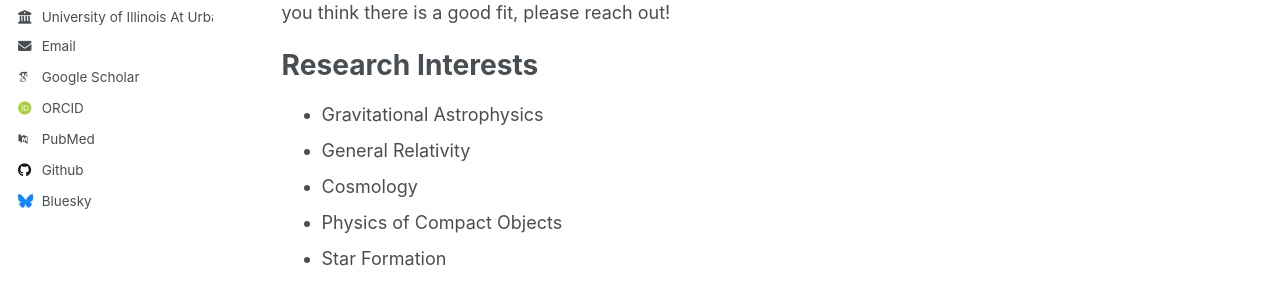
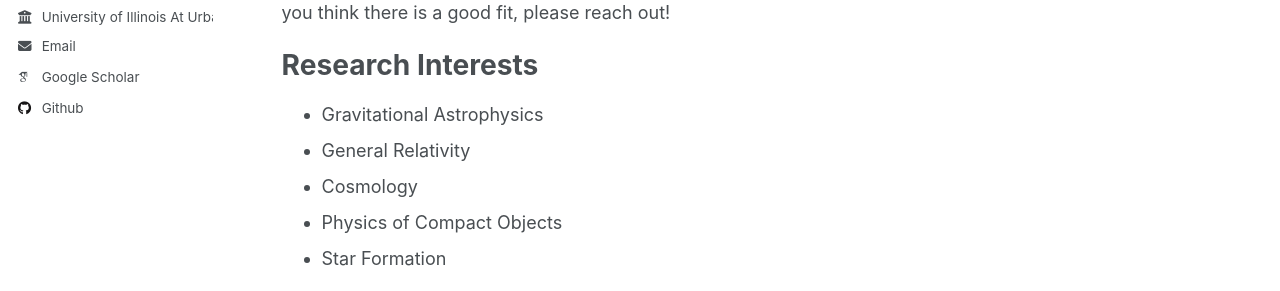
Before and after one commit to jz1225/jiayi, a Jekyll site: the page built from _pages/about.md, in a window 1280 px wide. Shown: the part 362-653 px from the top of the page. Built offline with Jekyll 4.4.1, drawn with Linux system fonts in a browser that asks for light colours; some web fonts are replaced.

Commit message:
Update _config.yml

```diff
--- a/_config.yml
+++ b/_config.yml
@@ -34,9 +34,7 @@
   arxiv            : # URL - Update with the correct link to your profile
   googlescholar    : "https://scholar.google.com/citations?user=PS_CX0AAAAAJ"
   impactstory      : # URL
-  orcid            : "http://orcid.org/yourorcidurl"
   semantic         : # URL
-  pubmed           : "https://www.ncbi.nlm.nih.gov/pubmed/?term=john+snow"
   researchgate     : # URL
 
   # Repositories and software development
@@ -48,7 +46,6 @@
   stackoverflow    : # User number or user number and name (i.e., use "1" or "1/jeff-atwood")
 
   # Social media
-  bluesky          : "bsky.app" # Replace this with you Bluesky username
   facebook         : # Username
   flickr           : # Username
   foursquare       : # Username
```
